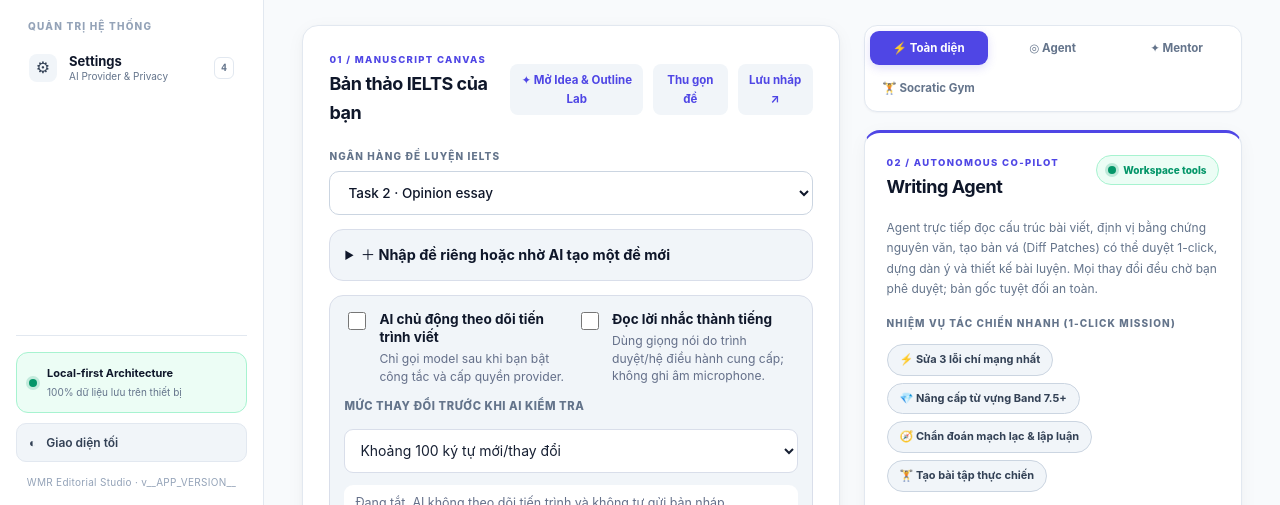
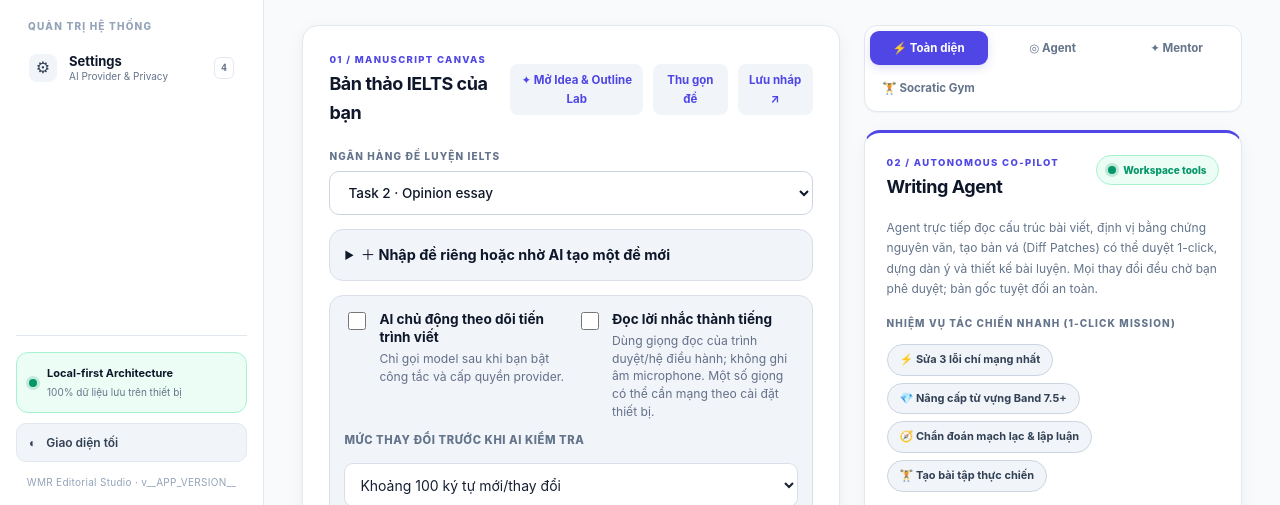
Before and after one commit to Nolane-x/Hoc-ielts-writing, a website built with Vite: page web/index.html in a window 1280 px wide. Shown: the part 292-797 px from the top of the page. Built offline with nearby package versions, Linux system fonts and the light colour scheme; what @capacitor/core would draw is missing.

Commit message:
docs: disclose possible online voices for automatic reminders

```diff
--- a/web/index.html
+++ b/web/index.html
@@ -209,7 +209,7 @@
               <div class="live-companion-control">
                 <label class="toggle-line" for="voice-reminder-toggle">
                   <input id="voice-reminder-toggle" type="checkbox">
-                  <span><strong>Đọc lời nhắc thành tiếng</strong><small>Dùng giọng nói do trình duyệt/hệ điều hành cung cấp; không ghi âm microphone.</small></span>
+                  <span><strong>Đọc lời nhắc thành tiếng</strong><small>Dùng giọng đọc của trình duyệt/hệ điều hành; không ghi âm microphone. Một số giọng có thể cần mạng theo cài đặt thiết bị.</small></span>
                 </label>
               </div>
               <div class="field proactive-threshold-field">
```
